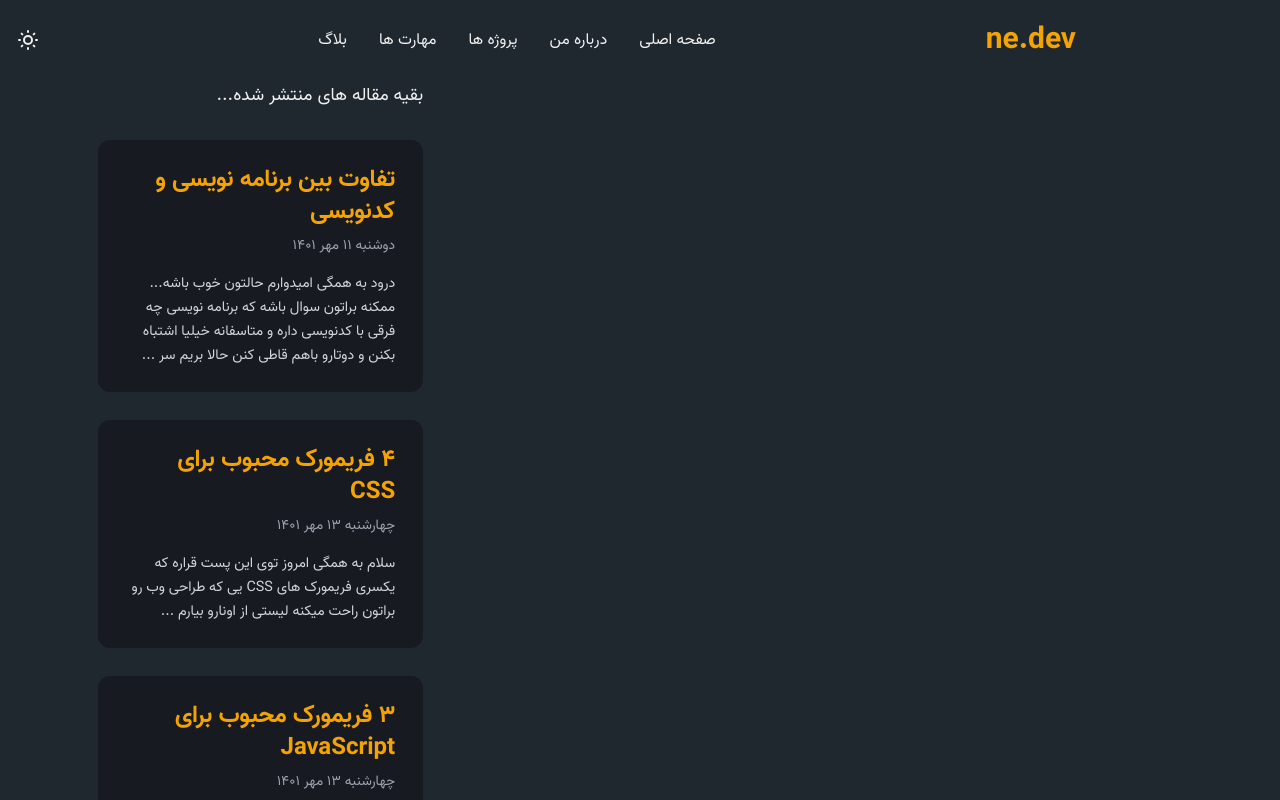
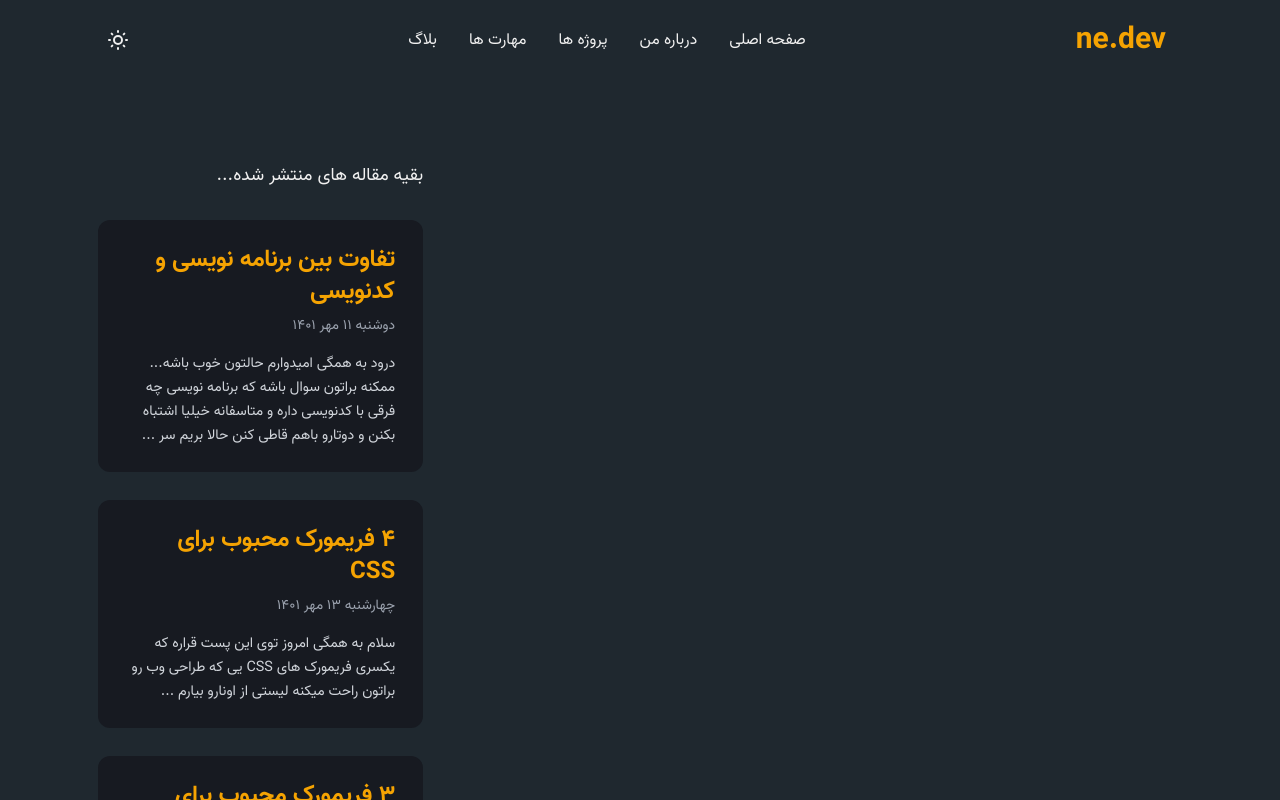
Before and after one commit to nafasebra/nafasebra-portfolio, a Next.js app: page /blog/1 in a window 1280 px wide. Shown: the top 800 px of the page. Built offline with nearby package versions, Linux system fonts and the light colour scheme.

Commit message:
Change some styles, remove loading indicator next

```diff
--- a/next.config.mjs
+++ b/next.config.mjs
@@ -3,6 +3,9 @@
  */
 const nextConfig = {
     reactStrictMode: true,
+    devIndicators: {
+        buildActivity: false
+    }
 }
 
 export default nextConfig
--- a/src/components/common/Navbar.tsx
+++ b/src/components/common/Navbar.tsx
@@ -12,8 +12,8 @@ function Navbar() {
 
   return (
     <nav
-      className={`w-full bg-dark-100 z-30 fixed top-0 ${
-        scrolled && "shadow-lg animate-sticky"
+      className={`w-full bg-dark-100 z-30 ${
+        scrolled && "fixed top-0 shadow-lg animate-sticky"
       }`}
     >
       <Container>
--- a/src/components/ui/ProjectCard.tsx
+++ b/src/components/ui/ProjectCard.tsx
@@ -38,7 +38,7 @@ function ProjectCard(props: PropType) {
                 d="M2.458 12C3.732 7.943 7.523 5 12 5c4.478 0 8.268 2.943 9.542 7-1.274 4.057-5.064 7-9.542 7-4.477 0-8.268-2.943-9.542-7z"
               />
             </svg>
-            <span className="mr-5">مشاهده سایت</span>
+            <span className="mr-5 transition-none">مشاهده سایت</span>
           </a>
         </div>
         <Image
--- a/src/pages/index.tsx
+++ b/src/pages/index.tsx
@@ -148,23 +148,6 @@ function index(props: PropType) {
                 <h2 className="font-medium text-orange text-5xl leading-[4.5rem] ">
                   مقاله های تازه <br /> منتشر شده...
                 </h2>
-                <p className="text-light hover:text-orange flex items-center py-3 cursor-pointer transition-all">
-                  <span className="ml-3">بیشتر ببین</span>
-                  <svg
-                    className="w-6 h-6"
-                    fill="none"
-                    stroke="currentColor"
-                    viewBox="0 0 24 24"
-                    xmlns="http://www.w3.org/2000/svg"
-                  >
-                    <path
-                      strokeLinecap="round"
-                      strokeLinejoin="round"
-                      strokeWidth={2}
-                      d="M7 16l-4-4m0 0l4-4m-4 4h18"
-                    />
-                  </svg>
-                </p>
               </div>
               <div className="w-full md:w-[70%]">
                 {props.posts.map((item) => (
--- a/src/styles/global.css
+++ b/src/styles/global.css
@@ -43,7 +43,7 @@
   -webkit-font-smoothing: antialiased;
   -moz-osx-font-smoothing: grayscale;
   -webkit-text-size-adjust: 100%;
-  transition: all 300ms;
+  transition: all 350ms;
 }
 
 body {
```
